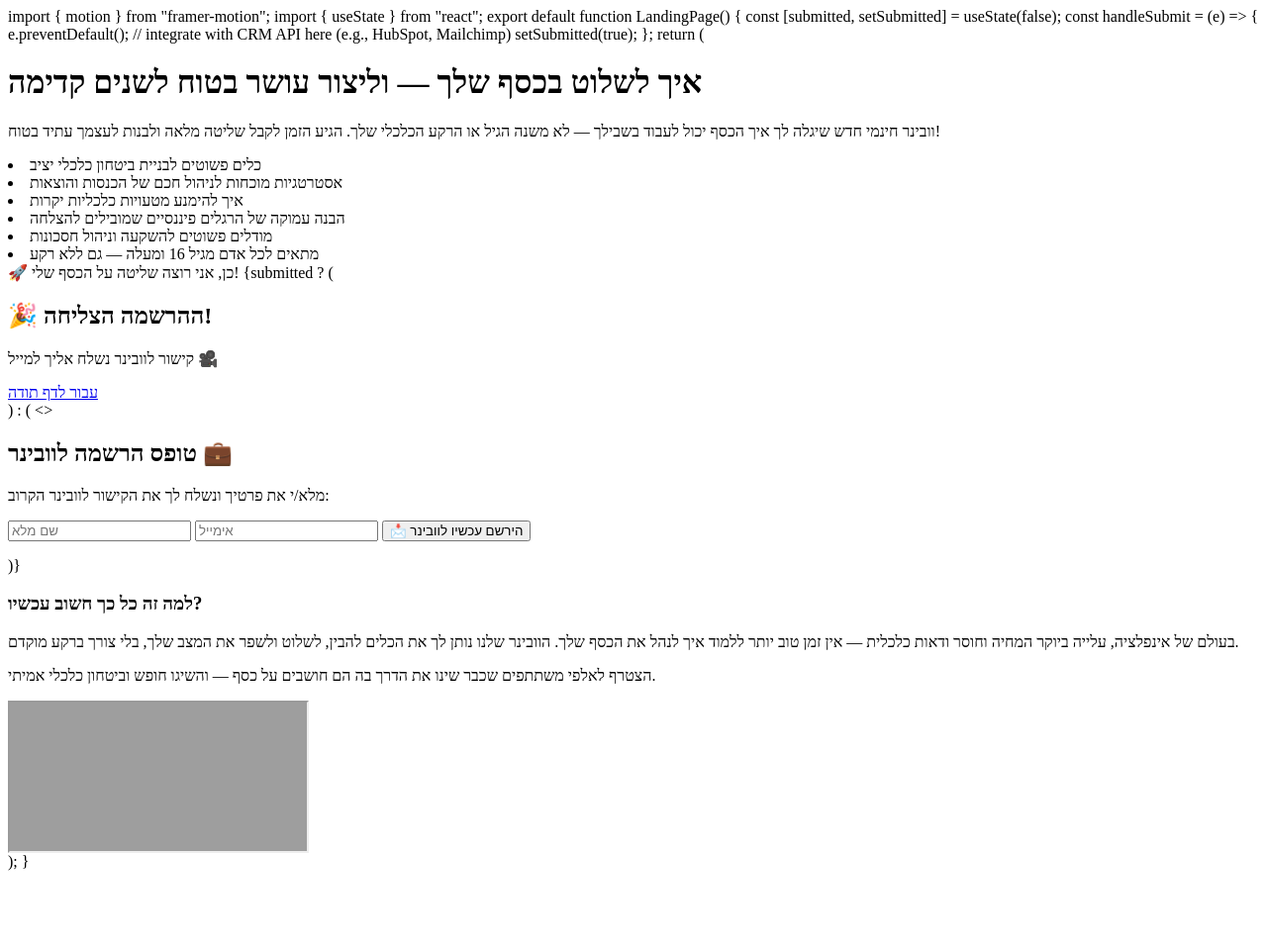
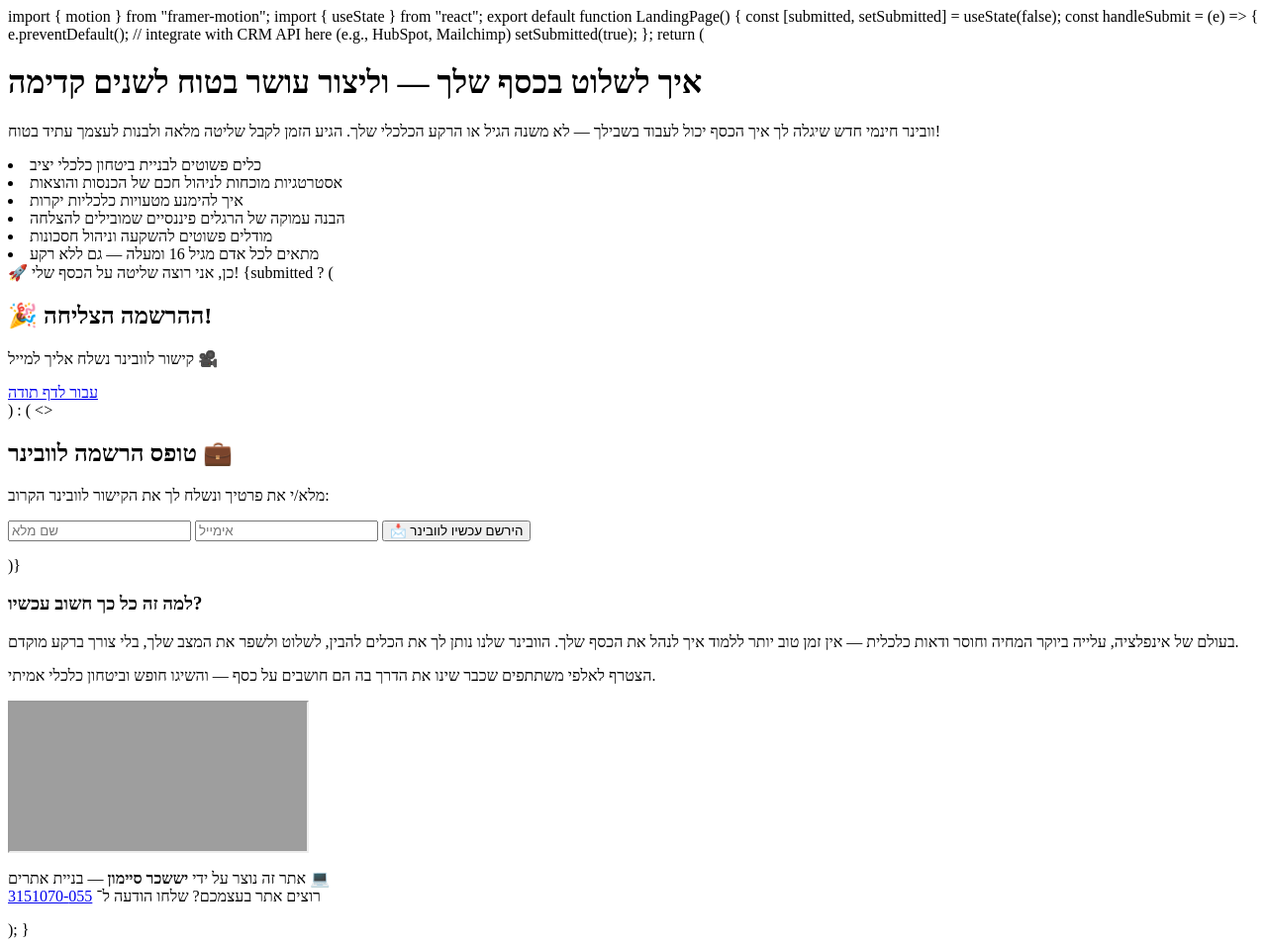
Before and after one commit to ZachSimon1/111, a plain HTML site: page index.html in a window 1280 px wide. Shown: the whole page at 99% size. Before the commit the page ends 888 px from the top, so only its background shows below. Drawn offline with Linux system fonts and the light colour scheme; grey boxes are pictures that could not be loaded.

Commit message:
Update index.html

```diff
--- a/index.html
+++ b/index.html
@@ -119,6 +119,19 @@ export default function LandingPage() {
           ></iframe>
         </div>
       </div>
+
+      <footer className="mt-24 text-center text-yellow-700 text-sm border-t border-yellow-200 pt-6 pb-12 px-4 max-w-4xl">
+        <p>
+          אתר זה נוצר על ידי <strong>יששכר סיימון</strong> — בניית אתרים 💻<br />
+          רוצים אתר בעצמכם? שלחו הודעה ל־
+          <a
+            href="https://wa.me/972553151070"
+            className="text-yellow-600 hover:text-yellow-700 underline transition"
+          >
+            055‑3151070
+          </a>
+        </p>
+      </footer>
     </div>
   );
 }
```
